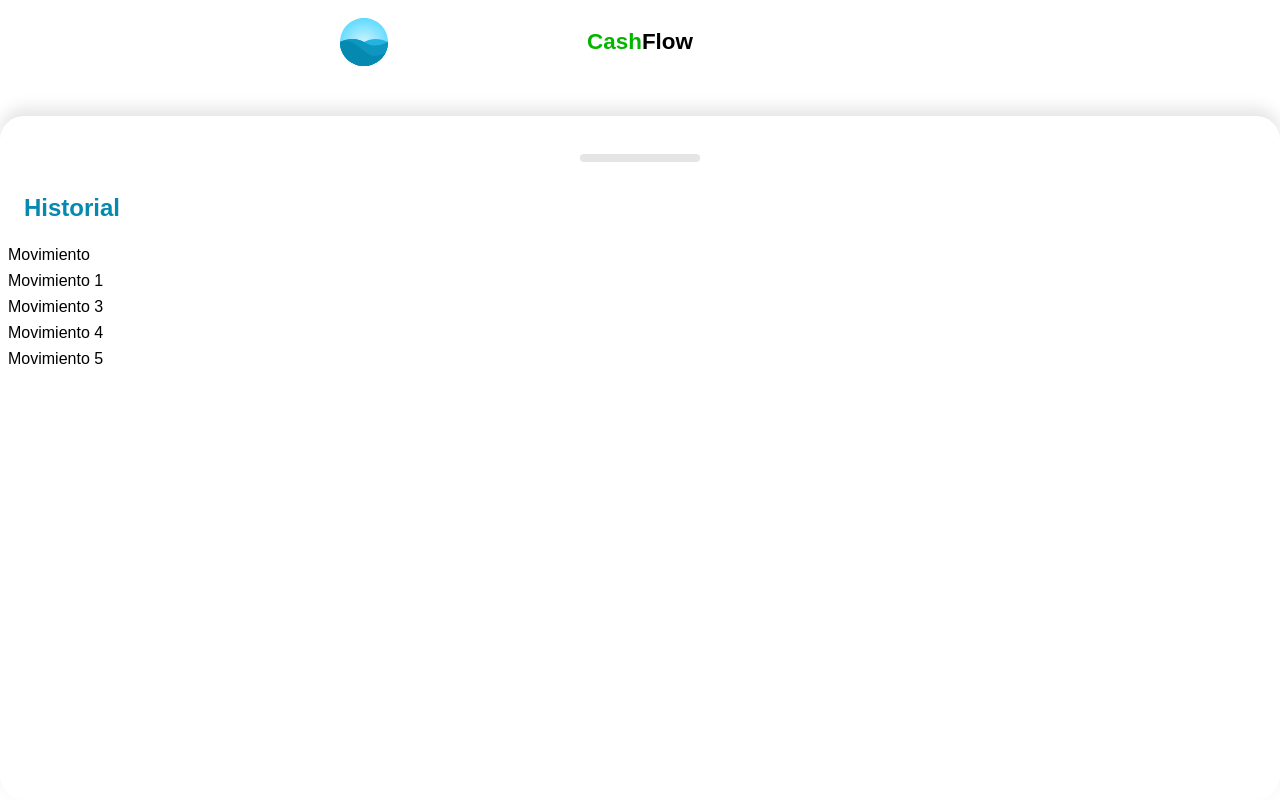
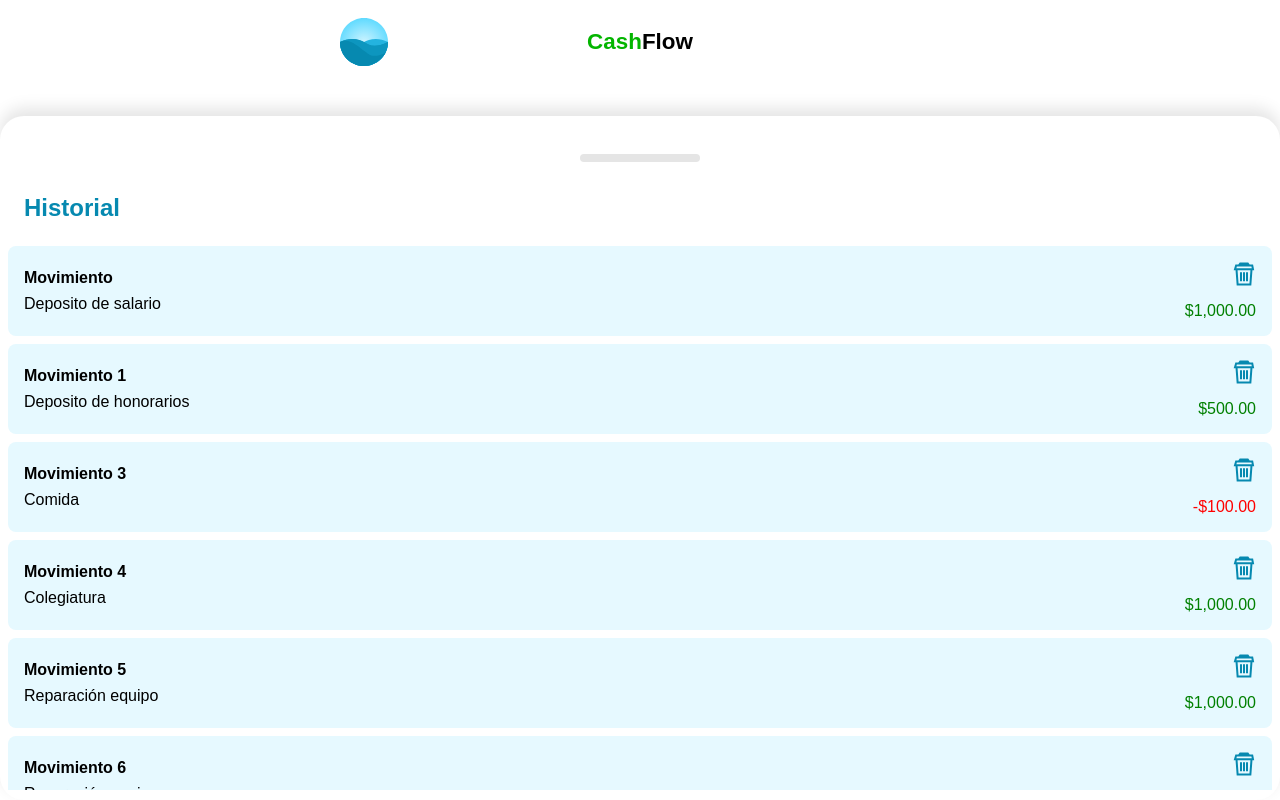
Before and after one commit to FranciscoJCC/cashMovements, a Vue app: page / in a window 1280 px wide. Both pictures are taken after a click on the element 640 px from the left and 758 px from the top of the page. Built offline with nearby package versions, Linux system fonts and the light colour scheme.

Commit message:
Se trabajó en en el componente de movimientos y el modal

```diff
--- /dev/null
+++ b/src/components/Action.vue
@@ -0,0 +1,34 @@
+<template>
+  <button @click="showModal = true">Agregar movimiento</button>
+
+  <teleport to="#app">
+    <Modal v-show="showModal" @closeModal="showModal = !showModal">
+      Contenido del formulario
+    </Modal>
+  </teleport>
+</template>
+
+<script>
+import Modal from "./Modal.vue";
+export default {
+  components: { Modal },
+  data() {
+    return {
+      showModal: false,
+    };
+  },
+};
+</script>
+
+<style scoped>
+button {
+  color: white;
+  font-size: 1.25rem;
+  background-color: var(--brand-blue);
+  border: none;
+  width: 100%;
+  padding: 24px 60px;
+  border-radius: 60px;
+  box-sizing: border-box;
+}
+</style>
--- a/src/components/Home.vue
+++ b/src/components/Home.vue
@@ -12,7 +12,9 @@
       >
         <template #graphic> Graphic </template>
 
-        <template #action> Action </template>
+        <template #action>
+          <Action />
+        </template>
       </Resume>
     </template>
     <template #movements>
@@ -26,6 +28,7 @@ import Layout from "./Layout.vue";
 import Header from "./Header.vue";
 import Resume from "./Resume/Index.vue";
 import Movements from "./Movements/Index.vue";
+import Action from "./Action.vue";
 
 export default {
   components: {
@@ -33,6 +36,7 @@ export default {
     Header,
     Resume,
     Movements,
+    Action,
   },
 
   data() {
@@ -44,31 +48,43 @@ export default {
           id: 1,
           title: "Movimiento",
           description: "Deposito de salario",
-          amount: "1000",
+          amount: 1000,
         },
         {
           id: 2,
           title: "Movimiento 1",
           description: "Deposito de honorarios",
-          amount: "500",
+          amount: 500,
         },
         {
           id: 3,
           title: "Movimiento 3",
           description: "Comida",
-          amount: "-100",
+          amount: -100,
         },
         {
           id: 4,
           title: "Movimiento 4",
           description: "Colegiatura",
-          amount: "1000",
+          amount: 1000,
         },
         {
           id: 5,
           title: "Movimiento 5",
           description: "Reparación equipo",
-          amount: "1000",
+          amount: 1000,
+        },
+        {
+          id: 6,
+          title: "Movimiento 6",
+          description: "Reparación equipo",
+          amount: 1000,
+        },
+        {
+          id: 7,
+          title: "Movimiento 7",
+          description: "Reparación equipo",
+          amount: 1000,
         },
       ],
     };
--- /dev/null
+++ b/src/components/Modal.vue
@@ -0,0 +1,48 @@
+<template>
+  <div class="modal">
+    <div class="head">
+      <p>Nuevo movimiento</p>
+      <img src="@/assets/close.svg" alt="Cerrar modal" @click="closeModal" />
+    </div>
+    <div class="body">
+      <slot></slot>
+    </div>
+  </div>
+</template>
+
+<script>
+export default {
+  methods: {
+    closeModal() {
+      this.$emit("closeModal");
+    },
+  },
+};
+</script>
+
+<style scoped>
+.modal {
+  z-index: 2;
+  position: absolute;
+  left: 0;
+  right: 0;
+  top: 0;
+  bottom: 0;
+  background-color: white;
+}
+
+.head {
+  display: flex;
+  justify-content: space-between;
+  align-items: center;
+  width: 100%;
+  padding: 24px 24px;
+  box-sizing: border-box;
+}
+
+p {
+  margin: 0;
+  font-size: 1.5rem;
+  color: var(--brand-blue);
+}
+</style>
--- a/src/components/Movements/Index.vue
+++ b/src/components/Movements/Index.vue
@@ -5,7 +5,11 @@
       <Movement
         v-for="movement in movements"
         :key="movement.id"
+        :id="movement.id"
         :title="movement.title"
+        :description="movement.description"
+        :amount="movement.amount"
+        @remove="remove"
       />
     </div>
   </div>
@@ -26,6 +30,11 @@ export default {
   },
   data() {
     return {};
+  },
+  methods: {
+    remove(id) {
+      console.log("removeeeer: " + id);
+    },
   },
 };
 </script>
--- a/src/components/Movements/Movement.vue
+++ b/src/components/Movements/Movement.vue
@@ -1,21 +1,108 @@
 <template>
   <div class="movement">
-    {{ title }}
+    <div class="content">
+      <h4 v-text="title"></h4>
+      <p v-text="description"></p>
+    </div>
+    <div class="action">
+      <img src="@/assets/trash.svg" alt="Borrar" @click="removeItem(id)" />
+      <p
+        :class="[{ red: isNegative, green: !isNegative }]"
+        v-text="amountCurrency"
+      ></p>
+    </div>
   </div>
 </template>
 
 <script>
+const currenyFormatter = new Intl.NumberFormat("es-MX", {
+  style: "currency",
+  currency: "MXN",
+});
 export default {
   props: {
+    id: {
+      type: Number,
+      default: 0,
+    },
     title: {
       type: String,
       default: "",
     },
+    description: {
+      type: String,
+      default: "",
+    },
+    amount: {
+      type: Number,
+      default: 0,
+    },
+  },
+  computed: {
+    amountCurrency() {
+      return currenyFormatter.format(this.amount);
+    },
+    isNegative() {
+      return this.amount < 0;
+    },
   },
   data() {
-    return {};
+    return {
+      data() {
+        return {};
+      },
+    };
+  },
+  methods: {
+    removeItem(id) {
+      this.$emit("remove", id);
+    },
   },
 };
 </script>
 
-<style></style>
+<style scoped>
+.movement {
+  display: flex;
+  justify-content: space-between;
+  align-items: center;
+  width: 100%;
+  padding: 16px;
+  background-color: #e6f9ff;
+  border-radius: 8px;
+  box-sizing: border-box;
+}
+
+.movement .content {
+  width: 100%;
+}
+
+.movement .action {
+  display: flex;
+  justify-content: space-between;
+  align-items: flex-end;
+  flex-direction: column;
+}
+
+h4,
+p {
+  margin: 0;
+  padding: 0;
+}
+
+h4 {
+  margin-bottom: 8px;
+}
+
+.movement .action img {
+  margin-bottom: 16px;
+}
+
+.red {
+  color: red;
+}
+
+.green {
+  color: green;
+}
+</style>
```
